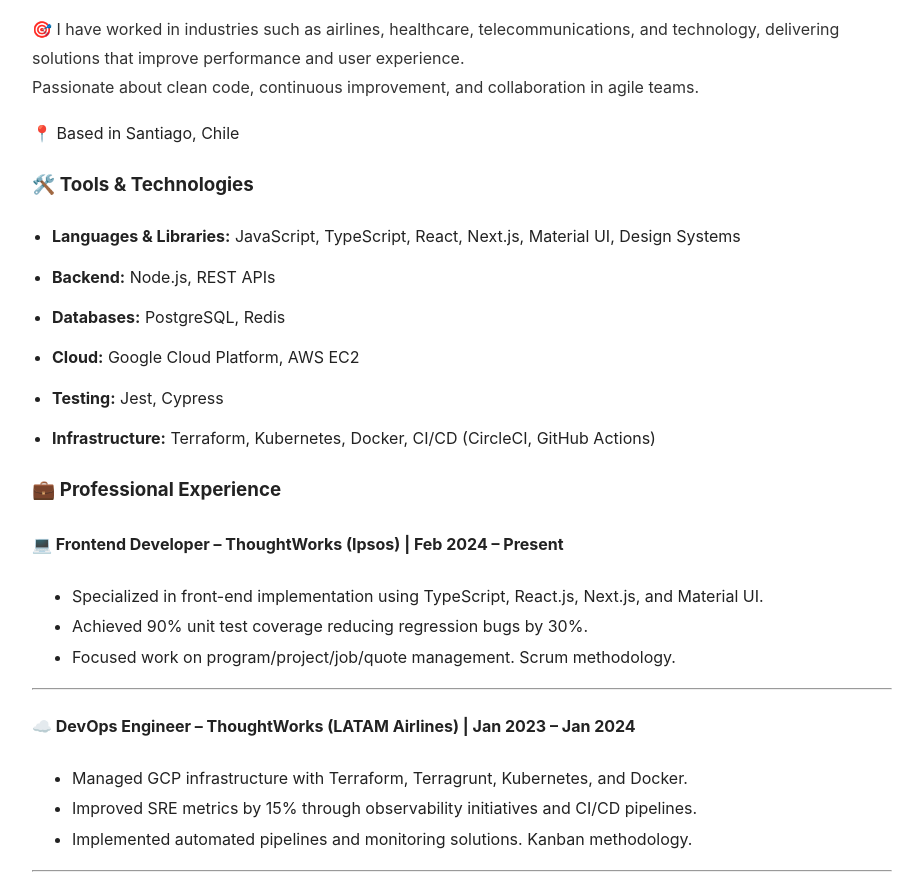
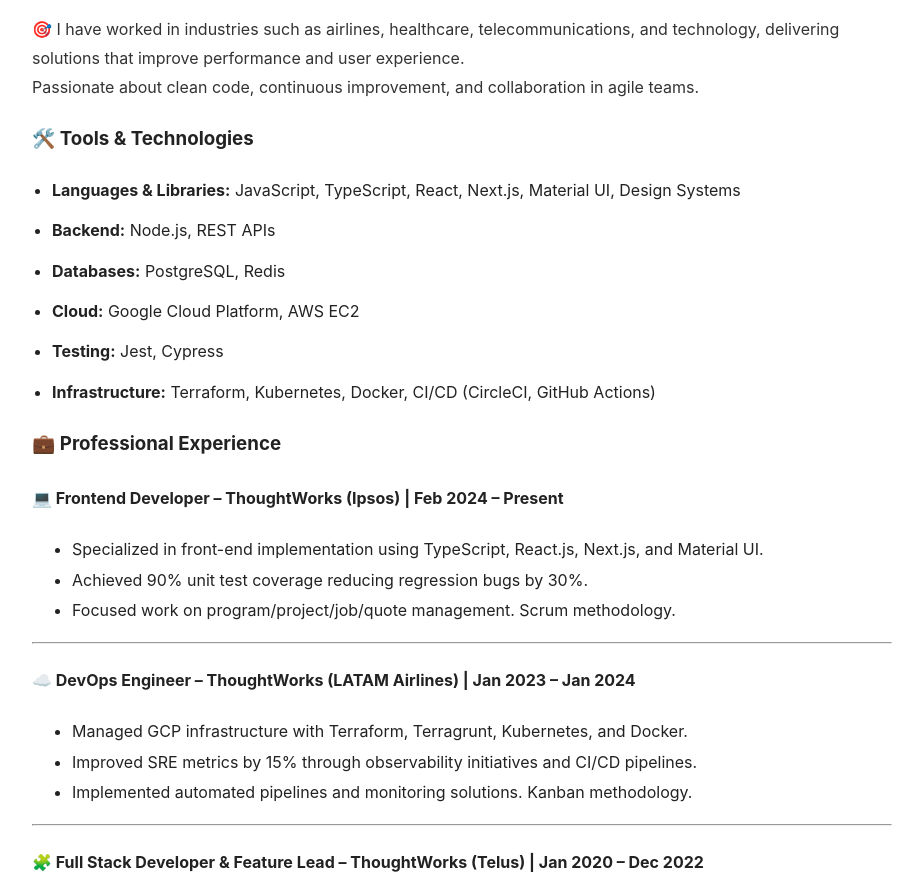
Before and after one commit to bherrera24/myPersonalSite, a JavaScript app in the folder usercode/portfolio/: page / in a window 1280 px wide. Shown: the part 1240-2136 px from the top of the page, without its empty margins (178-1101 px from the left). Built offline with nearby package versions, Linux system fonts and the light colour scheme; the HTML template or start-up script is replaced by a standard one.

Commit message:
feat: changing location

```diff
--- a/usercode/portfolio/src/components/About.js
+++ b/usercode/portfolio/src/components/About.js
@@ -18,7 +18,7 @@ const About = () => {
   Passionate about clean code, continuous improvement, and collaboration in agile teams.
 </p>
 
-      <span>📍 Based in Santiago, Chile</span>
+      {/* <span>📍 Based in Santiago, Chile</span> */}
 
 
 
```
